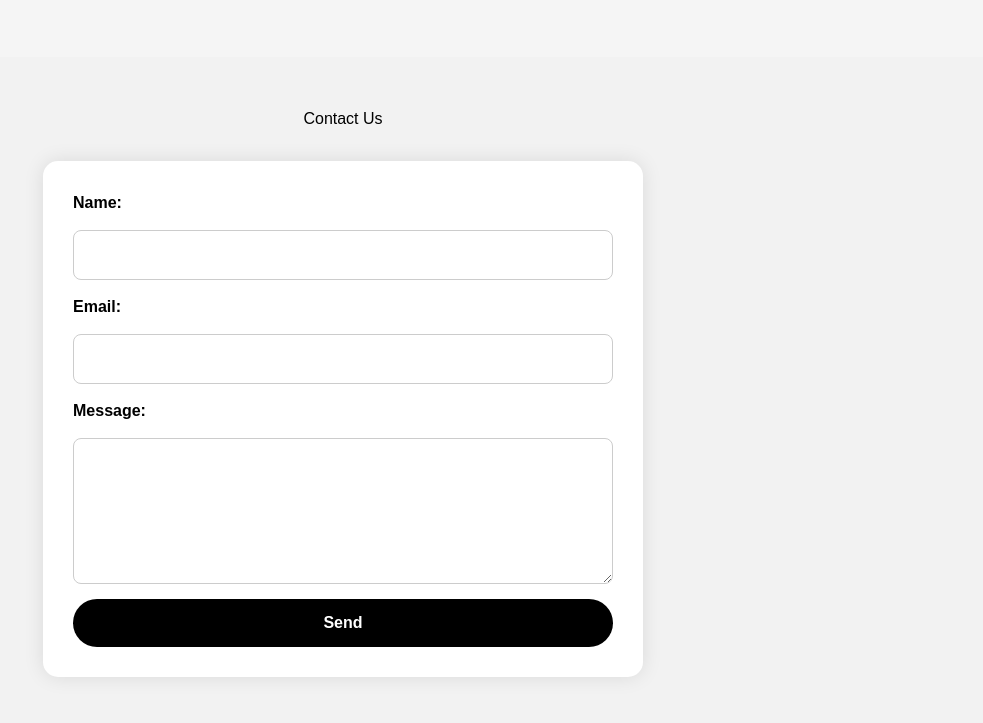
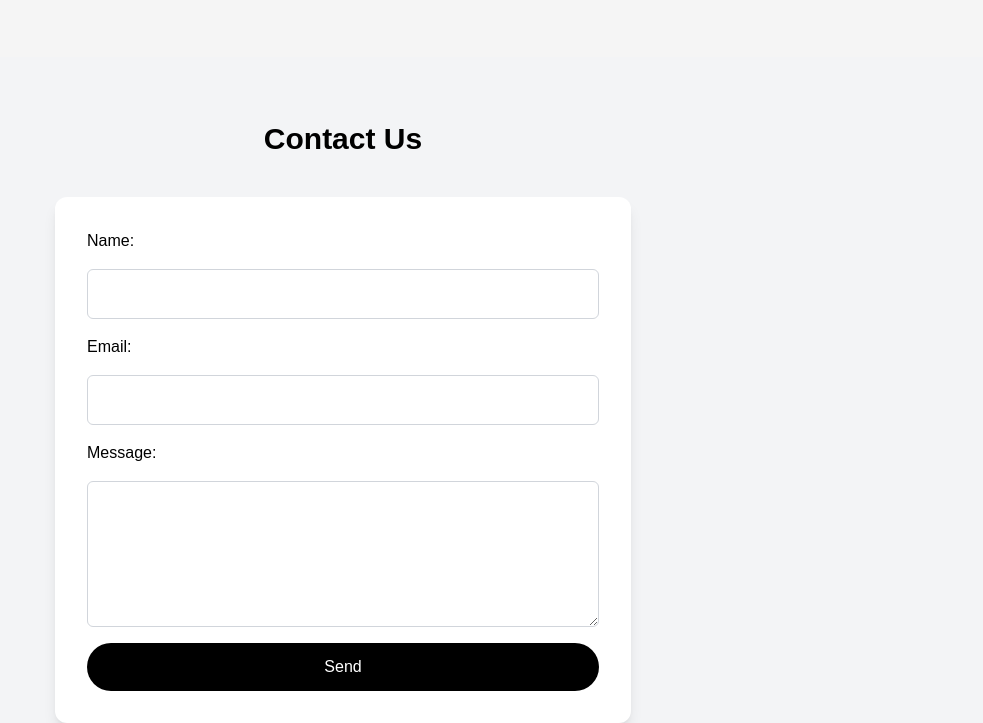
Before and after one commit to Doschinescu/Lab1Remake, a plain HTML site: page index.html in a window 1280 px wide. Shown: the part 901-1624 px from the top of the page, without its empty margins (297-1280 px from the left). Drawn offline with nearby package versions, Linux system fonts and the light colour scheme.

Commit message:
refactored Contract Us section

```diff
--- a/index.html
+++ b/index.html
@@ -61,23 +61,44 @@
     </div>
   </section>
 
-  <section id="contact" class="contact-section">
-    <h2>Contact Us</h2>
-    <div class="contact-card">
-      <form class="contact-container">
-        <label for="name">Name:</label>
-        <input type="text" id="name" required>
+ <section id="contact" class="bg-gray-100 py-16 px-4">
+  <h2 class="text-3xl font-bold text-center mb-10">Contact Us</h2>
+  <div class="max-w-xl mx-auto bg-white p-8 rounded-xl shadow-lg">
+    <form class="flex flex-col gap-4">
+      <label for="name" class="font-medium">Name:</label>
+      <input
+        type="text"
+        id="name"
+        required
+        class="p-3 border border-gray-300 rounded-md focus:outline-none focus:ring-2 focus:ring-blue-500"
+      />
 
-        <label for="email">Email:</label>
-        <input type="email" id="email" required>
+      <label for="email" class="font-medium">Email:</label>
+      <input
+        type="email"
+        id="email"
+        required
+        class="p-3 border border-gray-300 rounded-md focus:outline-none focus:ring-2 focus:ring-blue-500"
+      />
 
-        <label for="message">Message:</label>
-        <textarea id="message" rows="5" required></textarea>
+      <label for="message" class="font-medium">Message:</label>
+      <textarea
+        id="message"
+        rows="5"
+        required
+        class="p-3 border border-gray-300 rounded-md focus:outline-none focus:ring-2 focus:ring-blue-500"
+      ></textarea>
 
-        <button type="submit" class="submit-btn">Send</button>
-      </form>
-    </div>
-  </section>
+      <button
+        type="submit"
+        class="bg-black text-white py-3 px-6 rounded-full hover:bg-gray-800 transition duration-300"
+      >
+        Send
+      </button>
+    </form>
+  </div>
+</section>
+
 
 
   <section class="cta-container">
```
